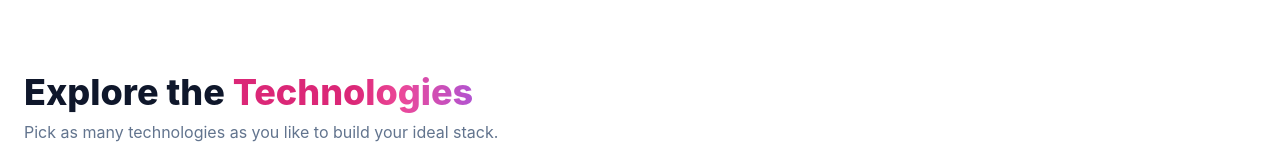
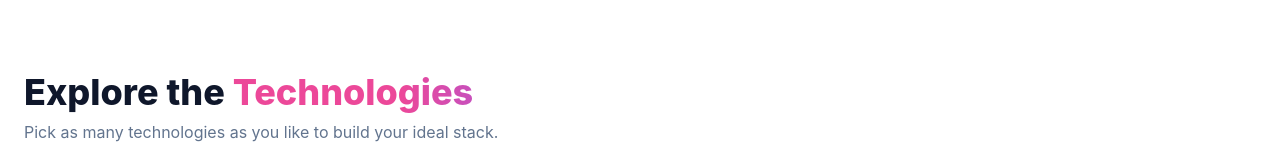
Before and after one commit to ayshaakterku/Assignment_05, a React (Vite) app: page / in a window 1280 px wide. Shown: the part 747-911 px from the top of the page. Built offline with nearby package versions, Linux system fonts and the light colour scheme.

Commit message:
Technology Color Correction v2

```diff
--- a/src/index.css
+++ b/src/index.css
@@ -16,9 +16,9 @@
 .bg-pink-violet-gradient {
   background: linear-gradient(
     to right,
-    #DB2777 50%,
+    /* #DB2777 50%, */
     #EC4899 70%,
-    #8B5CF6 120%
+    #8B5CF6 150%
   );
 
   -webkit-background-clip: text;
```
